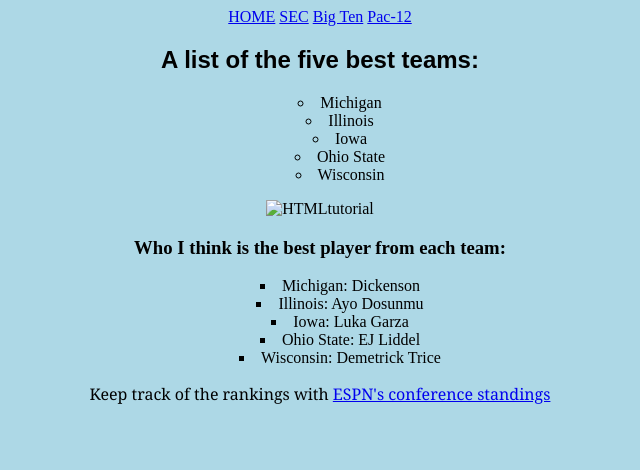
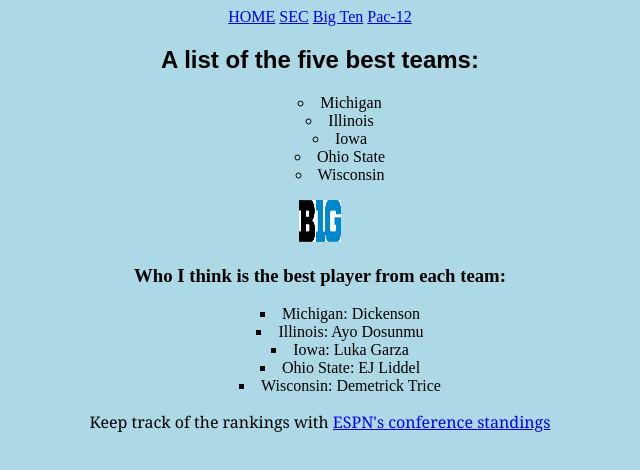
Before and after one commit to mclain3/mclain3.github.io, a plain HTML site: page BigTen.html in a window 1280 px wide. Shown: the whole page, without its empty margins (320-960 px from the left). Drawn offline with Linux system fonts and the light colour scheme.

Commit message:
Update BigTen.html

```diff
--- a/BigTen.html
+++ b/BigTen.html
@@ -19,7 +19,7 @@
 		<li>Ohio State</li>
 		<li>Wisconsin</li>
 		</ul>
-<img src="../Lab milestone2/bigten.png" alt="HTMLtutorial" style="width:42px;height:42px"/>
+<img src="../mclain3.github.io/bigten.png" alt="HTMLtutorial" style="width:42px;height:42px"/>
 <h3>Who I think is the best player from each team:</h3>
 	<ul style= "List-style-type: square">
 		<li>Michigan: Dickenson</li>
```
